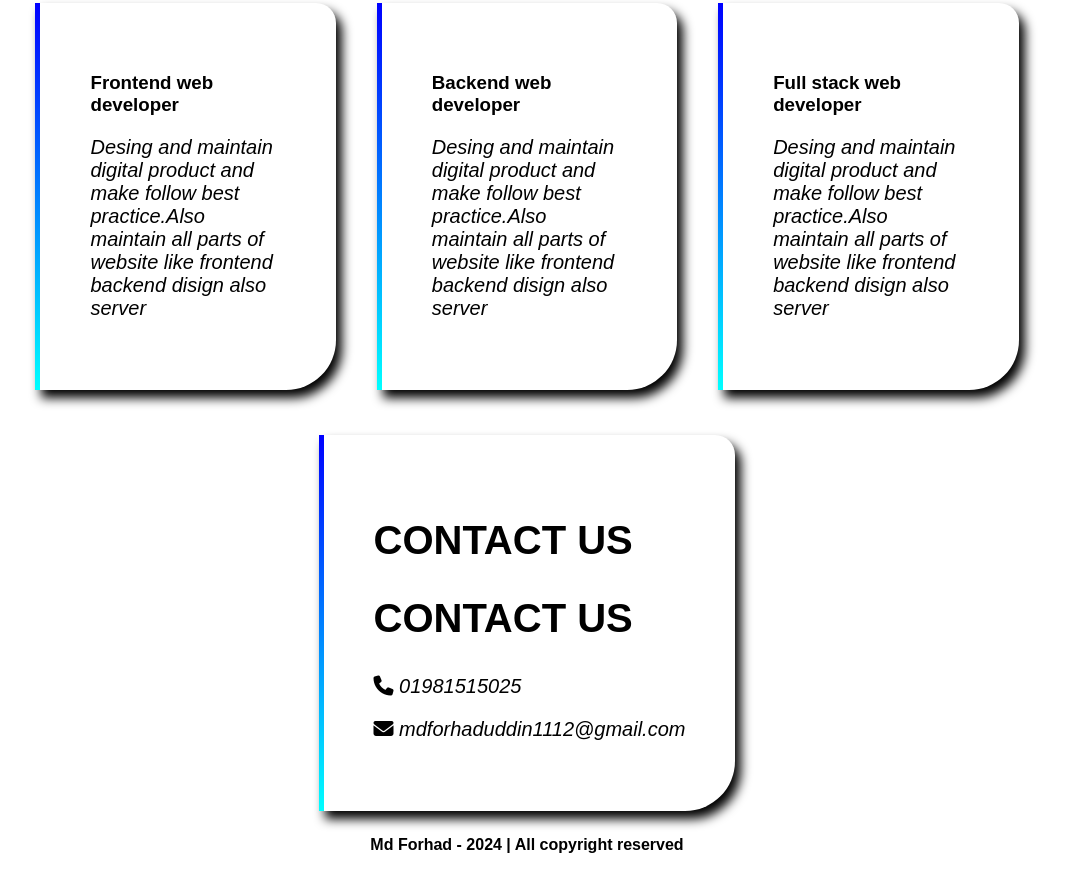
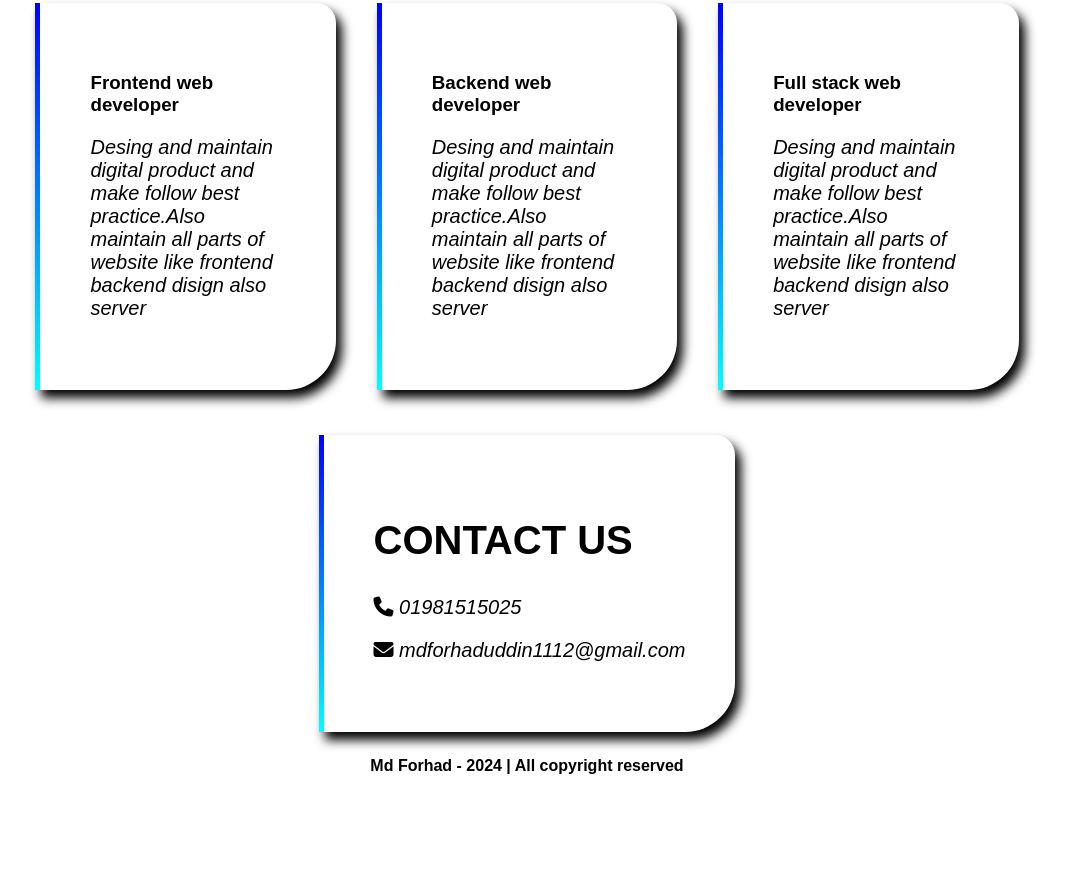
Before and after one commit to mdforhad1112/project-1, a plain HTML site: page index.html in a window 1280 px wide. Shown: the part 1227-2102 px from the top of the page, without its empty margins (113-1178 px from the left). After the commit the page ends 2024 px from the top, so only its background shows below. Drawn offline with Linux system fonts and the light colour scheme.

Commit message:
change file name

```diff
--- a/index.html.html
+++ b/index.html
@@ -64,7 +64,7 @@
     <section class="num">
         <div>
             <h2>CONTACT US</h2>
-            <h2>CONTACT US</h2>
+
             <p><i class="fa-solid fa-phone"></i> 01981515025</p>
             <p><i class="fa-solid fa-envelope"></i> mdforhaduddin1112@gmail.com</p>
         </div>
```
